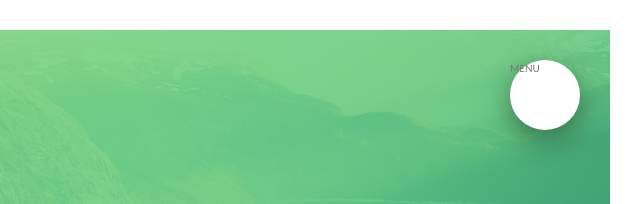
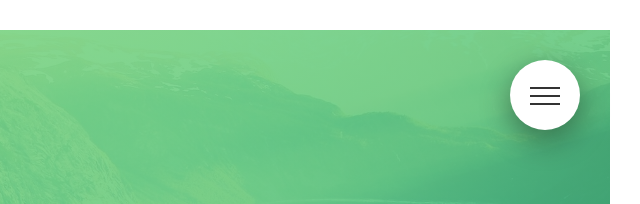
Before and after one commit to VisheshSingh/natours, a website: page index.html in a window 1280 px wide. Shown: the top 204 px of the page, 640-1280 px from the left. Drawn offline with Linux system fonts and the light colour scheme.

Commit message:
burger menu and its animation

```diff
--- a/index.html
+++ b/index.html
@@ -19,7 +19,7 @@
   <body>
     <div class="navigation">
       <input type="checkbox" class="navigation__checkbox" id="navi_toggle">
-      <label for="navi_toggle" class="navigation__button">MENU</label>
+      <label for="navi_toggle" class="navigation__button"><span class="navigation__icon">&nbsp;</span></label>
 
       <div class="navigation__background">&nbsp;</div>
 
--- a/sass/layout/_navigation.scss
+++ b/sass/layout/_navigation.scss
@@ -13,6 +13,8 @@
     right: 6rem;
     z-index: 200;
     box-shadow: 0 1rem 3rem rgba($color-black, 0.4);
+    text-align: center;
+    cursor: pointer;
   }
 
   &__background {
@@ -97,4 +99,54 @@
     opacity: 1;
     width: 100%;
   }
+
+  &__icon {
+    position: relative;
+    margin-top: 3.5rem;
+    &,
+    &::before,
+    &::after {
+      height: 2px;
+      width: 3rem;
+      background-color: $color-grey-3;
+      display: inline-block;
+    }
+
+    &::before,
+    &::after {
+      content: "";
+      position: absolute;
+      left: 0;
+      transition: all 0.2s;
+    }
+
+    &::before {
+      top: -0.8rem;
+    }
+
+    &::after {
+      top: 0.8rem;
+    }
+  }
+
+  &__button:hover &__icon::before {
+    top: -1rem;
+  }
+
+  &__button:hover &__icon::after {
+    top: 1rem;
+  }
+
+  &__checkbox:checked + &__button &__icon {
+    background-color: transparent;
+  }
+
+  &__checkbox:checked + &__button &__icon::before {
+    top: 0;
+    transform: rotate(180deg - 45deg);
+  }
+  &__checkbox:checked + &__button &__icon::after {
+    top: 0;
+    transform: rotate(180deg + 45deg);
+  }
 }
```
Also changed, not shown: css/style.css.
